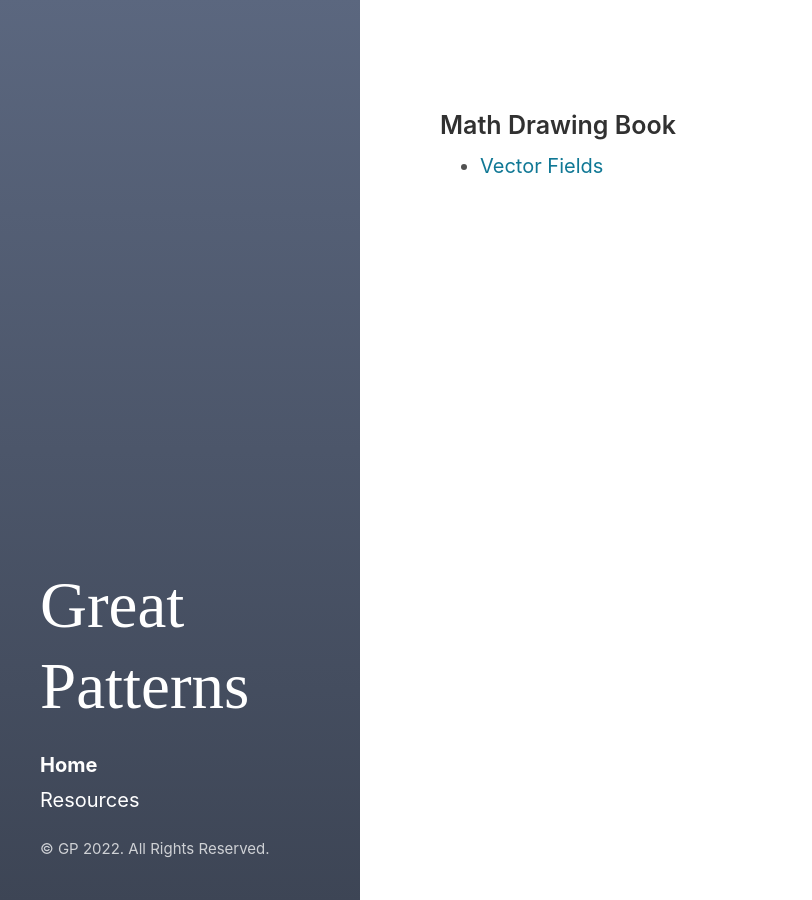
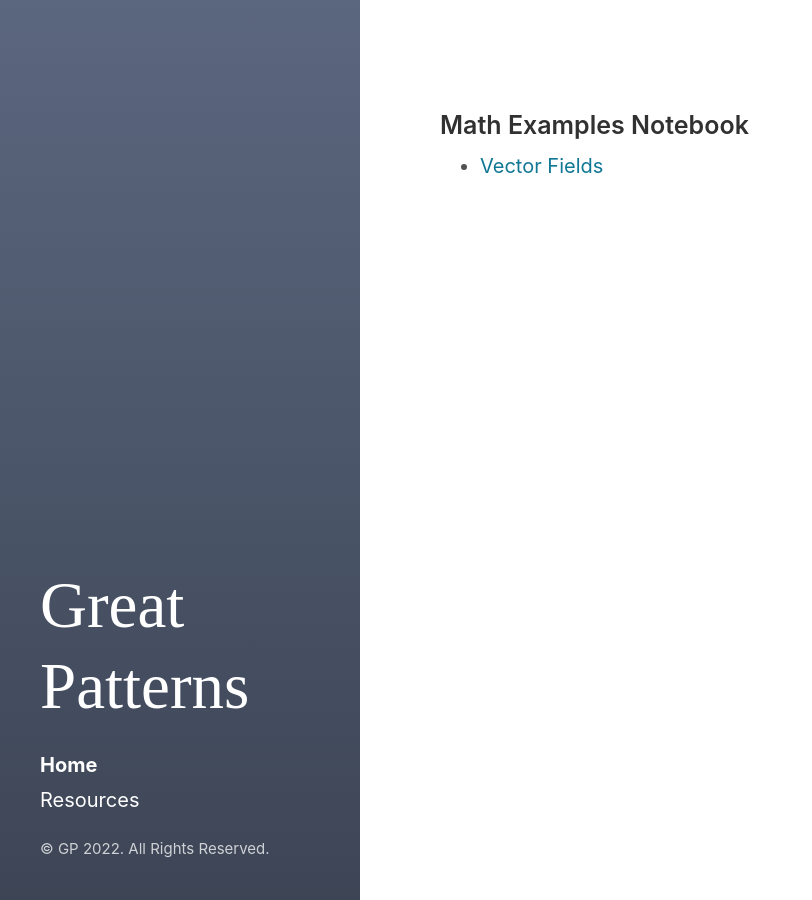
Before and after one commit to greatpatterns/greatpatterns.github.io, a Jekyll site: the page built from index.md, in a window 1280 px wide. Shown: the whole page, without its empty margins (0-812 px from the left). Built offline with Jekyll 4.4.1, drawn with Linux system fonts in a browser that asks for light colours.

Commit message:
multiple updates

```diff
--- a/index.md
+++ b/index.md
@@ -3,5 +3,5 @@ layout: index
 title: Home
 ---
 
-### Math Drawing Book
-- [Vector Fields](category/math-drawing-book/vector-fields)
+### Math Examples Notebook
+- [Vector Fields](category/math-examples-notebook/vector-fields)
```
Also changed, not shown: category/math-examples-notebook/vector-fields.md (renamed from category/math-drawing-book/vector-fields.md).
